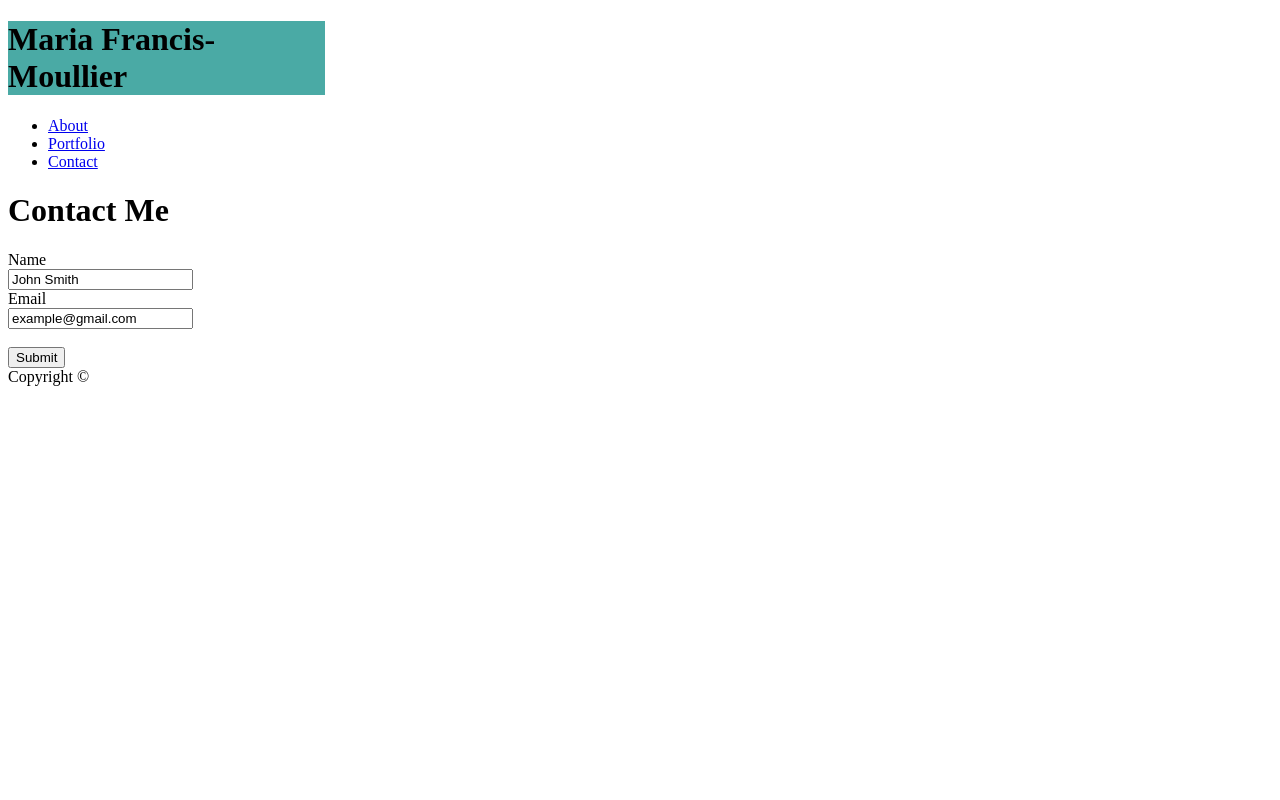
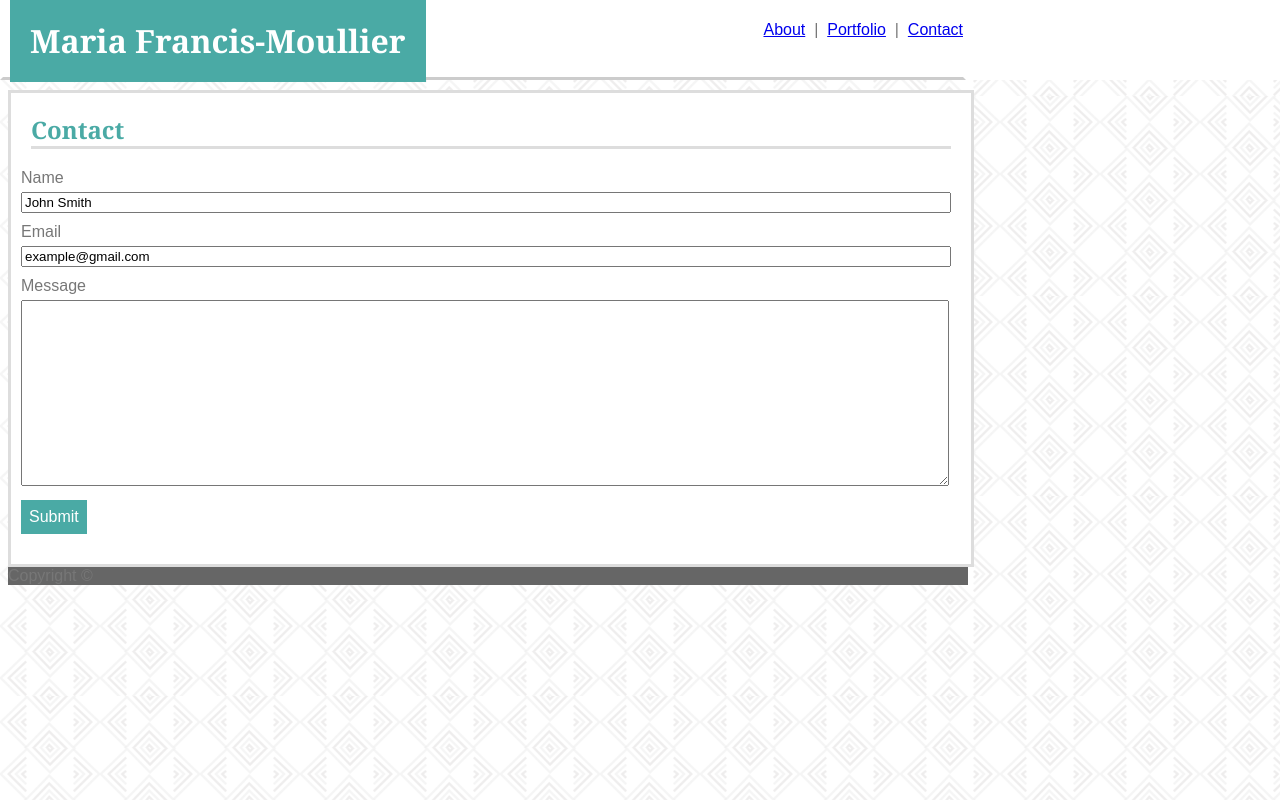
Before and after one commit to moullier/portfolio, a plain HTML site: page contact.html in a window 1280 px wide. Drawn offline with Linux system fonts and the light colour scheme.

Commit message:
index.html and contact.html styling complete except footer

```diff
--- a/assets/css/style.css
+++ b/assets/css/style.css
@@ -1,16 +1,126 @@
 body {
     width: 960px;
+    font-family: 'Arial', 'Helvetica Neue', Helvetica, sans-serif;
+    color: #777777;
+    background-image: url("../images/greek-vase.png");
+}
+
+
+#headerdiv{
+    position: fixed;
+    top: 0px;
+    left: 0px;
+    width: 100%;
+    background-color: white;
+
+}
+
+header{
+    background-color: white;
+    width: 960px;
+    height: 74px;
+    border-style: solid;
+    border-bottom-color:#cccccc;
+    border-top-color: white;
+    border-left-color: white;
+    border-right-color: white;
+
+
+    margin:20px, auto;
+
+    /* float: left; */
+}
+
+h1{
+    font-family: 'Georgia', Times, 'Times New Roman', serif;
+
 }
 
 #logo {
     background-color: #4aaaa5;
+    color: #ffffff;
+    display: inline;
+    padding: 20px;
+    position: absolute;
+    left: 10px;
+    top: -22px;
 }
 
-header{
-    background-color: white;
-    width: 33%;
+
+
+nav{
+    background-color: #ffffff;
+    float: right;
+    width: 40%
+    position: absolute;
+    /* top: 100px; */
 }
 
-nav{
-    float: right;
+#maincontent{
+    width: 960px;
+    align-self: center;
+
+    background-color: #ffffff;
+    border-style: solid;
+    border-color:#dddddd;
+    margin-top: 90px;
 }
+
+.sectionheading{
+    margin-left: 20px;
+    margin-right: 20px;
+    color: #4aaaa5;
+    border-bottom-style: solid;
+    border-bottom-color: #dddddd;
+}
+
+#mypicture{
+    float: left;
+    margin: 20px;
+}
+
+footer{
+    background-color: #666666;
+
+}
+
+p{
+    margin: 20px;
+
+}
+
+ul li{
+    display: inline;
+}
+
+form{
+    margin-left: 10px;
+    margin-bottom: 30px;
+}
+
+.forminput{
+    width: 97%;
+    margin-top: 5px;
+    margin-bottom: 10px;
+
+}
+
+#contact{
+    margin-left: 10px;
+
+    color: #4aaaa5;
+
+}
+
+
+
+#submitbutton{
+    background-color: #4aaaa5;
+    color: #ffffff;
+
+    padding: .5em;
+    font-size: 16px;
+    text-decoration: none;
+    border: none;
+   }
+}
--- a/contact.html
+++ b/contact.html
@@ -8,29 +8,40 @@
     <title>Maria Francis-Moullier - Contact Me</title>
 </head>
 <body>
+    <div id="headerdiv">
         <header>
             <h1 id="logo">Maria Francis-Moullier</h1>
 
-        <ul>
-            <li><a href="index.html">About</a></li>
-            <li><a href="portfolio.html">Portfolio</a></li>
-            <li><a href="contact.html">Contact</a></li>
-        </ul>
+                <nav>
+                    <br>
+                    <a href="index.html">About</a>&nbsp;&nbsp;|&nbsp;
+                    <a href="portfolio.html">Portfolio</a>&nbsp;&nbsp;|&nbsp;
+                    <a href="contact.html">Contact</a>
+                </nav>
+
         </header>
+    </div>
 
-    <h1 id="contact">Contact Me</h1>
+
+    <section id="maincontent">
+        <div id="contactdiv">
+            <h1 class="sectionheading">Contact</h1>
+        </div>
 
         <div id="contactform">
 
             <form>
                 Name<br>
-            <input type="text" name="name" value="John Smith"><br>
+                <input class="forminput" type="text" name="name" value="John Smith"><br>
                 Email<br>
-            <input type="text" name="email" value="example@gmail.com"><br><br>
-            <input type="submit" value="Submit">
+                <input class="forminput" type="text" name="email" value="example@gmail.com"><br>
+                Message
+                <textarea class="forminput" rows="12" name="comment" form="usrform"></textarea><br>
+                <button id="submitbutton">Submit</button>
             </form>
 
         </div>
+    </section>
 
     <footer>
             Copyright &copy;
```
Also changed, not shown: index.html (+20 -10 lines), portfolio.html (+10 -10 lines), assets/images/greek-vase.png (added). Lines whose indentation alone changed are shown as unchanged.
